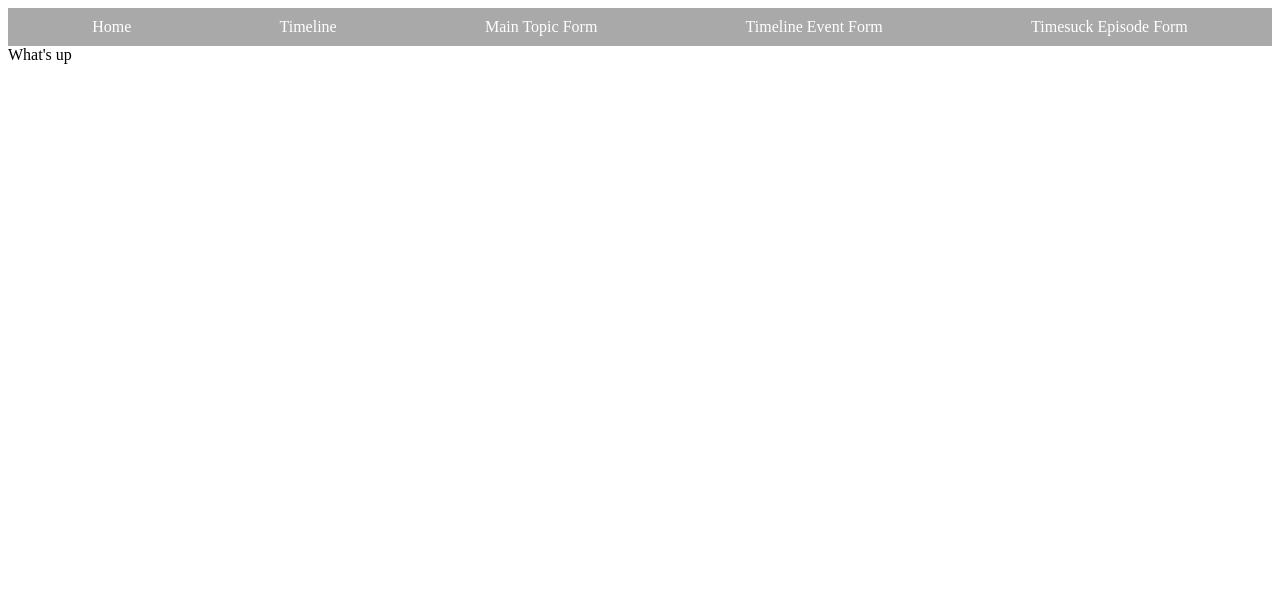
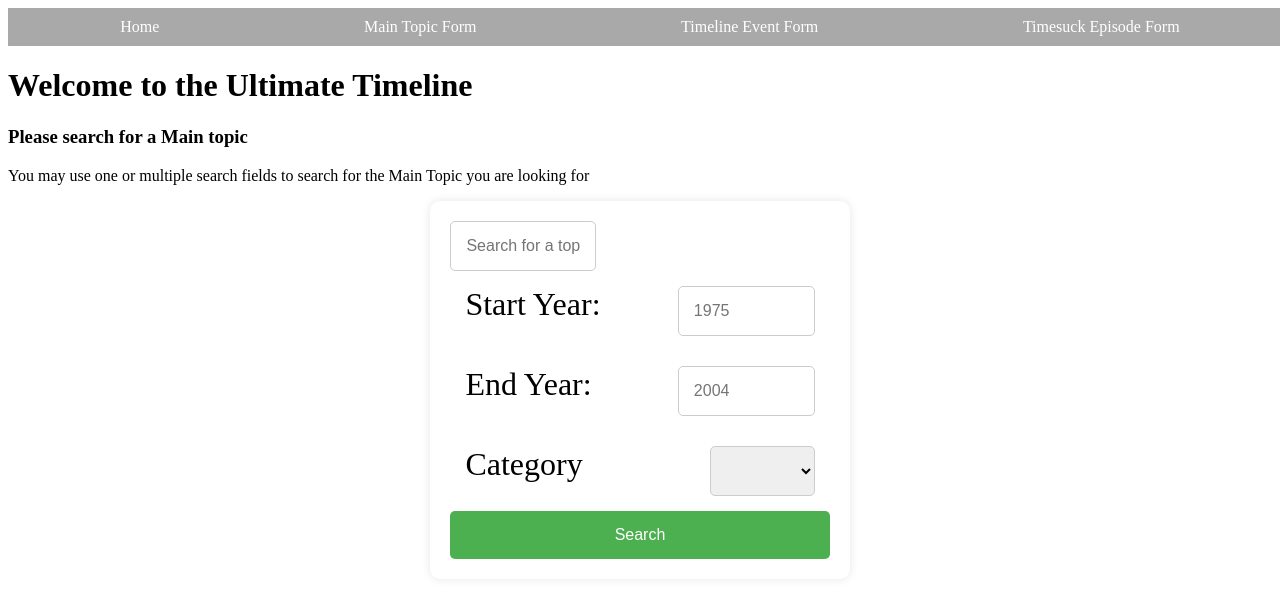
Before and after one commit to SilverJ1369/backend-project-frontend, an Angular app: page /home in a window 1280 px wide. Before the commit this address led to /. Shown: the top 598 px of the page. Built offline with nearby package versions, Linux system fonts and the light colour scheme; no server answers.

Commit message:
Setup basic search form, fixed styling issues, changed routes

```diff
--- a/src/app/app.component.html
+++ b/src/app/app.component.html
@@ -1,3 +1,2 @@
 <app-navbar/>
-<h1>What's up</h1>
 <router-outlet/>
--- a/src/app/app.routes.ts
+++ b/src/app/app.routes.ts
@@ -3,8 +3,12 @@ import { Routes } from '@angular/router';
 export const routes: Routes = [
   {
     path: '',
-    redirectTo: 'timeline',
+    redirectTo: 'home',
     pathMatch: 'full'
+  },
+  {
+    path: 'home',
+    loadComponent: () => import('./core/home-search/home-search.component').then(m => m.HomeSearchComponent),
   },
   {
     path: 'timeline',
--- /dev/null
+++ b/src/app/core/home-search/home-search.component.html
@@ -0,0 +1,25 @@
+<h1>Welcome to the Ultimate Timeline</h1>
+<h3>Please search for a Main topic</h3>
+<p>You may use one or multiple search fields to search for the Main Topic you are looking for</p>
+
+<!-- options -->
+<div class="search-form">
+  <input type="text" [(ngModel)]="searchObj.searchTerm" placeholder="Search for a topic" />
+  <div class="button-container">
+    <label for="start">Start Year:</label>
+    <input type="number" [(ngModel)]="searchObj.searchStartYear" id="start" name="start" placeholder="1975">
+  </div>
+  <div class="button-container">
+    <label for="end">End Year:</label>
+    <input type="number" [(ngModel)]="searchObj.searchEndYear" id="end" name="end" placeholder="2004">
+  </div>
+  <div class="button-container">
+    <label for="category">Category</label>
+    <select id="category" class="form-control" [(ngModel)]="searchObj.searchCategory">
+      @for(category of categories; track category.id) {
+        <option [value]="category.id">{{category.name}}</option>
+      }
+    </select>
+  </div>
+  <button (click)="search()">Search</button>
+</div>
--- /dev/null
+++ b/src/app/core/home-search/home-search.component.scss
@@ -0,0 +1,47 @@
+.search-form {
+  display: flex;
+  flex-direction: column;
+  margin: 20px;
+  width: 30%; // specify a width
+  margin: 0 auto; // center the form
+  justify-content: space-between;
+  box-shadow: 0px 0px 10px rgba(0, 0, 0, 0.1); // add a subtle shadow
+  padding: 20px; // add some padding
+  border-radius: 10px; // round the corners
+
+  input, textarea, select {
+    padding: 15px; // increase the padding
+    border-radius: 5px; // round the corners
+    border: 1px solid #ccc;
+    font-size: 16px; // increase the font size
+    border-width: 0.5px; // half the border width
+    width: 30%;
+  }
+
+  .button-container {
+    display: flex;
+    justify-content: space-between;
+    flex-direction: row;
+    margin: 15px;
+    height: 50px;
+  }
+
+  button {
+    padding: 15px 30px; // increase the padding
+    border-radius: 5px; // round the corners
+    border: none;
+    background-color: #4caf50;
+    color: white;
+    cursor: pointer;
+    font-size: 16px; // increase the font size
+    transition: background-color 0.3s ease; // animate the hover effect
+
+    &:hover {
+      background-color: #45a049;
+    }
+  }
+
+  label {
+    font-size: 32px;
+  }
+}
--- /dev/null
+++ b/src/app/core/home-search/home-search.component.ts
@@ -0,0 +1,48 @@
+import { Component, OnInit } from '@angular/core';
+import { FormsModule } from '@angular/forms';
+import { CategoryService } from '../services/category.service';
+import { Category } from '../../shared/models/category';
+
+@Component({
+  selector: 'app-home-search',
+  standalone: true,
+  imports: [FormsModule],
+  templateUrl: './home-search.component.html',
+  styleUrl: './home-search.component.scss'
+})
+export class HomeSearchComponent implements OnInit{
+
+  searchObj: {
+    searchTerm: string;
+    searchCategory: Category | null;
+    searchStartYear: number | null;
+    searchEndYear: number | null;
+  } = {
+    searchTerm: '',
+    searchCategory: null,
+    searchStartYear: null,
+    searchEndYear: null
+  };
+  categories: Category[] = [];
+
+  constructor(private categoryService: CategoryService) { }
+
+
+  search() {
+    console.log('searching for:', this.searchObj);
+    // call search service with this.searchObj
+  }
+
+  ngOnInit(): void {
+    this.categoryService.getCategories().subscribe({
+      next: (categories: Category[]) => {
+        this.categories = categories;
+        console.log('categories:', this.categories);
+
+      },
+      error: (error) => {
+        console.error('Error getting categories:', error);
+      }
+    });
+  }
+}
--- a/src/app/core/services/sidebar.service.ts
+++ b/src/app/core/services/sidebar.service.ts
@@ -10,6 +10,7 @@ export class SidebarService {
 
   selectedMainTopic: BehaviorSubject<MainTopic | null> = new BehaviorSubject<MainTopic | null>(null);
   selectedTimelineEvent: BehaviorSubject<TimelineEvent | null> = new BehaviorSubject<TimelineEvent | null>(null);
+  sidebarOpened: BehaviorSubject<boolean> = new BehaviorSubject<boolean>(false);
 
   constructor() { }
 }
--- a/src/app/core/timeline/timeline.component.ts
+++ b/src/app/core/timeline/timeline.component.ts
@@ -58,18 +58,20 @@ export class TimelineComponent implements OnInit{
         const yearInterval = Math.round((endYear - startYear) / 5);
         this.years = Array.from({length: 6}, (_, i) => startYear + i * yearInterval);
         console.log('Years:', this.years);
-
       },
       error: (error) => {
         console.error('Error fetching main topics:', error);
       }
+    });
+    this.sidebarService.sidebarOpened.subscribe(opened => {
+      this.isSidebarVisible = opened;
     });
   }
 
   onMainTopicClick(topic: MainTopic) {
     this.sidebarService.selectedMainTopic.next(topic);
     this.sidebarService.selectedTimelineEvent.next(null);
-    this.isSidebarVisible = true;
+    this.sidebarService.sidebarOpened.next(true);
       this.timelineEventService.searchByMainTopic(topic).subscribe({
         next: (events: TimelineEvent[]) => {
           this.timelineEvents = events;
--- a/src/app/features/forms/timeline-event-form/timeline-event-form.component.scss
+++ b/src/app/features/forms/timeline-event-form/timeline-event-form.component.scss
@@ -10,7 +10,6 @@
   border-radius: 10px; // round the corners
 
   input, textarea, select {
-    margin-bottom: 20px; // increase the bottom margin
     padding: 15px; // increase the padding
     border-radius: 5px; // round the corners
     border: 1px solid #ccc;
--- a/src/app/features/forms/timesuck-episode-form/timesuck-episode-form.component.scss
+++ b/src/app/features/forms/timesuck-episode-form/timesuck-episode-form.component.scss
@@ -10,7 +10,6 @@
   border-radius: 10px; // round the corners
 
   input, textarea, select {
-    margin-bottom: 20px; // increase the bottom margin
     padding: 15px; // increase the padding
     border-radius: 5px; // round the corners
     border: 1px solid #ccc;
--- a/src/app/shared/navbar/navbar.component.html
+++ b/src/app/shared/navbar/navbar.component.html
@@ -1,6 +1,5 @@
-<nav style="background-color: darkgrey;">
+<nav style="background-color: darkgrey;" [class.sidebar-opened]="sidebarOpened">
   <a routerLink="/" routerLinkActive="active-link" [routerLinkActiveOptions]="{exact: true}">Home</a>
-  <a routerLink="/timeline" routerLinkActive="active-link">Timeline</a>
   <a routerLink="/main-topic-form" routerLinkActive="active-link">Main Topic Form</a>
   <a routerLink="/timeline-event-form" routerLinkActive="active-link">Timeline Event Form</a>
   <a routerLink="/timesuck-episode-form" routerLinkActive="active-link">Timesuck Episode Form</a>
--- a/src/app/shared/navbar/navbar.component.scss
+++ b/src/app/shared/navbar/navbar.component.scss
@@ -3,6 +3,8 @@ nav {
   padding: 10px;
   display: flex;
   justify-content: space-around;
+  transition: width 0.3s ease;
+  width: 100%;
 
   a {
     color: #fff;
@@ -18,3 +20,7 @@ nav {
     }
   }
 }
+
+nav.sidebar-opened {
+  width: calc(100% - 300px); /* adjust as needed */
+}
--- a/src/app/shared/navbar/navbar.component.ts
+++ b/src/app/shared/navbar/navbar.component.ts
@@ -1,5 +1,6 @@
-import { Component } from '@angular/core';
+import { Component, OnInit } from '@angular/core';
 import { RouterModule } from '@angular/router';
+import { SidebarService } from '../../core/services/sidebar.service';
 
 @Component({
   selector: 'app-navbar',
@@ -8,6 +9,18 @@ import { RouterModule } from '@angular/router';
   templateUrl: './navbar.component.html',
   styleUrl: './navbar.component.scss'
 })
-export class NavbarComponent {
+export class NavbarComponent implements OnInit{
+
+  sidebarOpened = false;
+
+  constructor(private sidebarService:SidebarService) { }
+
+  ngOnInit() {
+    this.sidebarService.sidebarOpened.subscribe(opened => {
+      this.sidebarOpened = opened;
+      console.log('Sidebar opened:', opened);
+
+    });
+  }
 
 }
```
Also changed, not shown: 1 other file (tests, documents, lock files or other folders).
